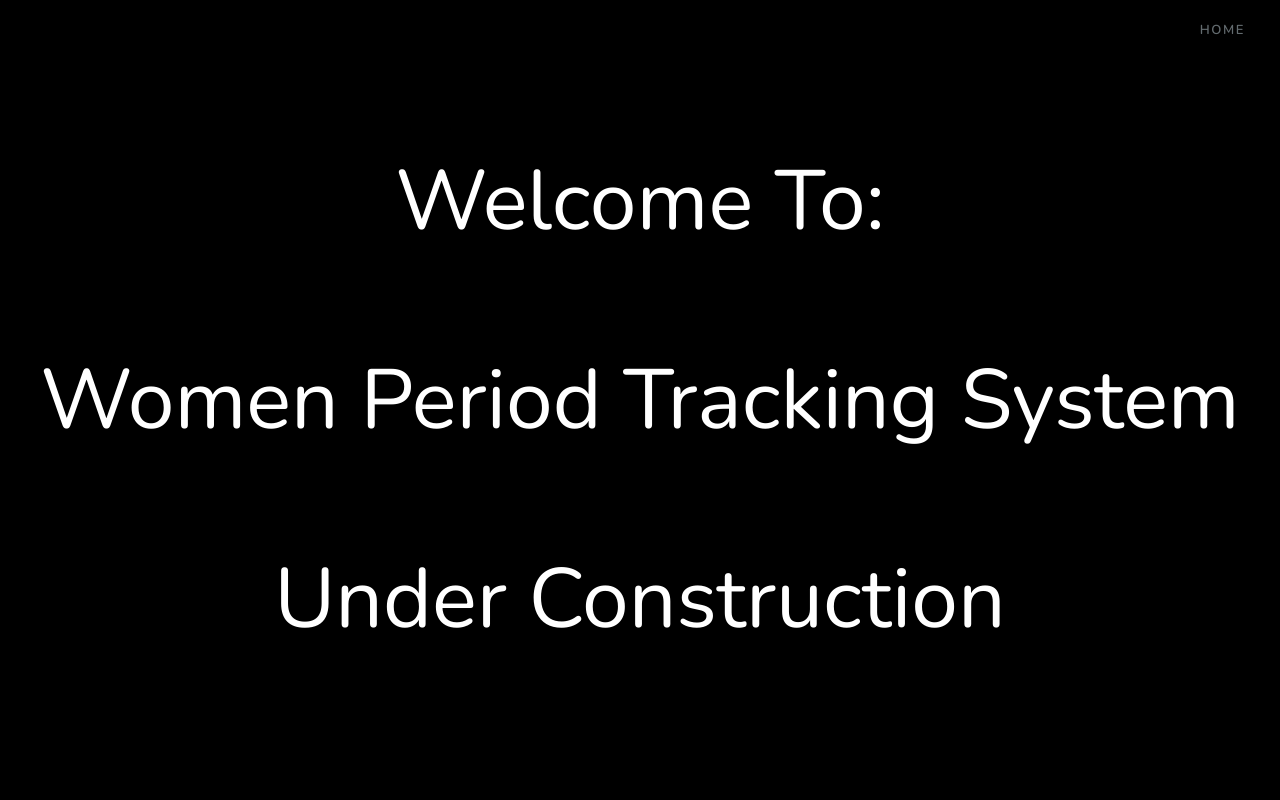
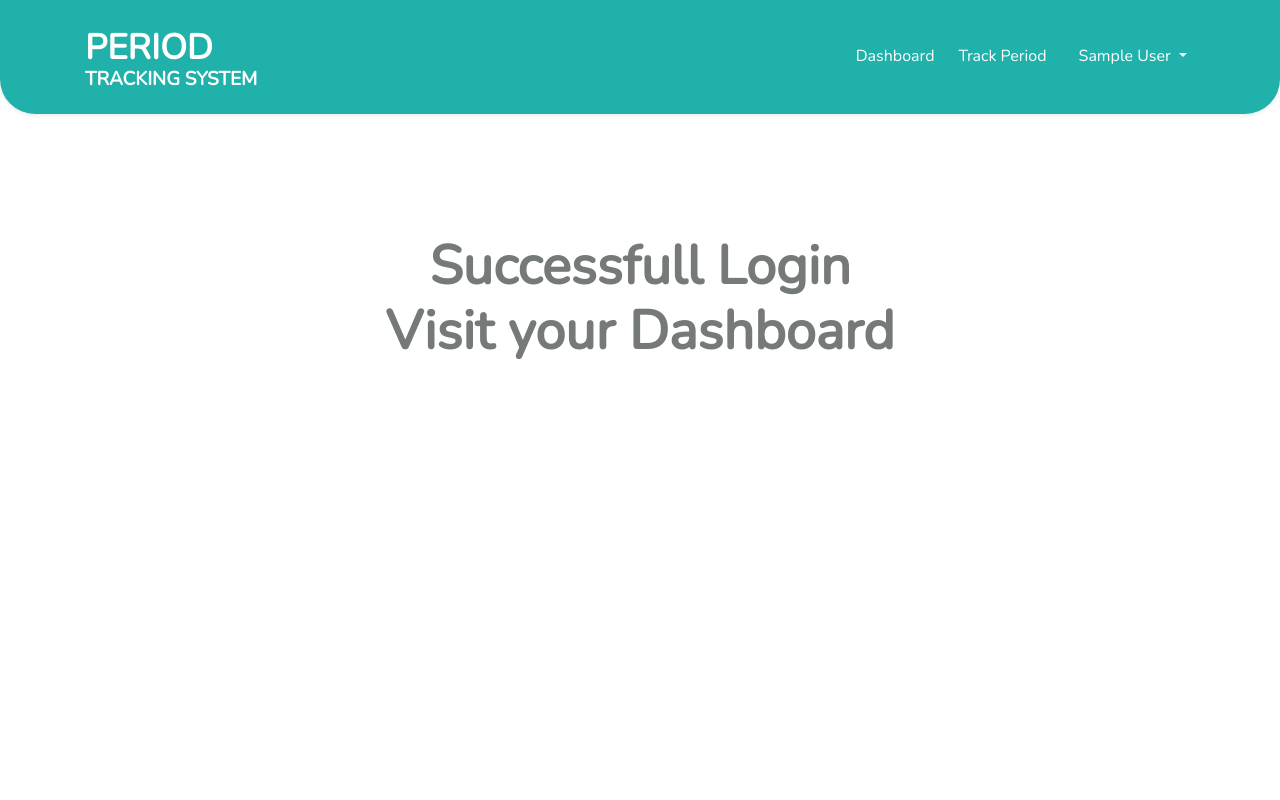
Before and after one commit to priyankathakur7/wpts, a Laravel app: page / in a window 1280 px wide. Run offline with Laravel 8, Linux system fonts and the light colour scheme; the visitor is signed in with stand-in values (Sample User, id 1).

Commit message:
push changes

```diff
--- a/public/css/style.css
+++ b/public/css/style.css
@@ -29,6 +29,7 @@ main {
     text-align: center;
     font-weight: 600;
     margin-bottom: 20px;
+    font-size: 24px;
 }
 
 .form-control {
--- a/resources/views/layouts/app.blade.php
+++ b/resources/views/layouts/app.blade.php
@@ -27,7 +27,7 @@
     <div id="app">
         <nav class="navbar navbar-expand-md navbar-light shadow-sm">
             <div class="container">
-                <a class="navbar-brand " href="{{ url('/home') }}">
+                <a class="navbar-brand " href="{{ url('/') }}">
                   <span class="period_logo">Period</span><br> Tracking System
                 </a>
                 <button class="navbar-toggler" type="button" data-toggle="collapse" data-target="#navbarSupportedContent" aria-controls="navbarSupportedContent" aria-expanded="false" aria-label="{{ __('Toggle navigation') }}">
@@ -56,6 +56,7 @@
                         @else
 
                         <!-- tracker -------------- -->
+                        <li class="nav-item mr-4"><a href="{{url('/home')}}">Dashboard</a></li>
                         <li class="nav-item mr-4"><a href="{{url('periods/create')}}">Track Period</a></li>
 
 
--- a/resources/views/welcome.blade.php
+++ b/resources/views/welcome.blade.php
@@ -1,96 +1,42 @@
-<!DOCTYPE html>
-<html lang="{{ str_replace('_', '-', app()->getLocale()) }}">
-    <head>
-        <meta charset="utf-8">
-        <meta name="viewport" content="width=device-width, initial-scale=1">
+@extends('layouts.app')
 
-        <title>WPTS</title>
-
-        <!-- Fonts -->
-        <link href="https://fonts.googleapis.com/css?family=Nunito:200,600" rel="stylesheet">
-
-        <!-- Styles -->
-        <style>
-
-
-            body {
-                background-color: black ;
-                color: white;
-                font-family: 'Nunito', sans-serif;
-                font-weight: 200;
-                height: 100vh;
-                margin: 0;
-            }
-
-            .full-height {
-                height: 100vh;
-            }
-
-            .flex-center {
-                align-items: center;
-                display: flex;
-                justify-content: center;
-            }
-
-            .position-ref {
-                position: relative;
-            }
-
-            .top-right {
-                position: absolute;
-                right: 10px;
-                top: 18px;
-            }
-
-            .content {
-                text-align: center;
-            }
-
-            .title {
-                font-size: 84px;
-            }
-
-            .links > a {
-                color: #636b6f;
-                padding: 0 25px;
-                font-size: 13px;
-                font-weight: 600;
-                letter-spacing: .1rem;
-                text-decoration: none;
-                text-transform: uppercase;
-            }
-
-            .m-b-md {
-                margin-bottom: 30px;
-            }
-        </style>
-    </head>
-    <body>
-        <div class="flex-center position-ref full-height">
-            @if (Route::has('login'))
-                <div class="top-right links">
-                    @auth
-                        <a href="{{ url('/home') }}">Home</a>
-                    @else
-                        <a  href="{{ route('login') }}">Login</a>
-
-                        @if (Route::has('register'))
-                            <a  href="{{ route('register') }}">Register</a>
-                        @endif
-                    @endauth
-                </div>
-            @endif
+@section('content')
 
             <div class="content">
 
-                <div class="title m-b-md">
-                <p class="wc_text">Welcome To:</p>
-                  Women Period Tracking System
-                <p class="uc_text">Under Construction</p>
+                <div>
+                    @guest
+
+                        <div class="row justify-content-center">
+                            <div class="col-md-8">
+                                <h1 class="wc-title mb-4">Women Period Tracking System </h1>
+                                <h1 class="wc-title">Please Login First</h1>
+                            </div>
+                        </div>
+
+                    @else
+
+                        <h1 class="wc-title">Successfull Login<br>
+                        Visit your Dashboard</h1>
+
+                    @endguest
+
                 </div>
 
 
             </div>
-        </div>
-    </body>
-</html>
+@endsection
+
+@section('css')
+
+            <style>
+                .wc-title {
+                    text-align: center;
+                    font-size: 54px;
+                    color: #757978;
+                    font-weight: 600;
+                    margin-top: 20px;
+                }
+            </style>
+
+@endsection
```
